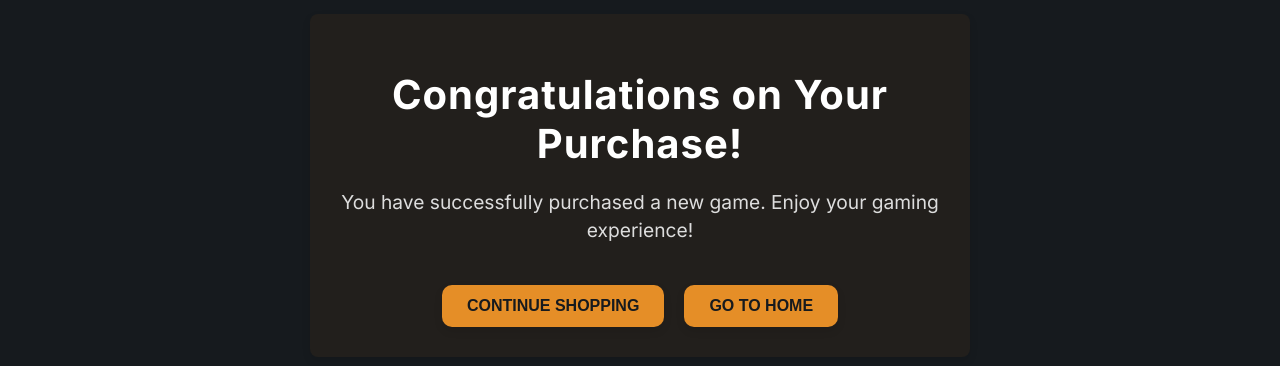
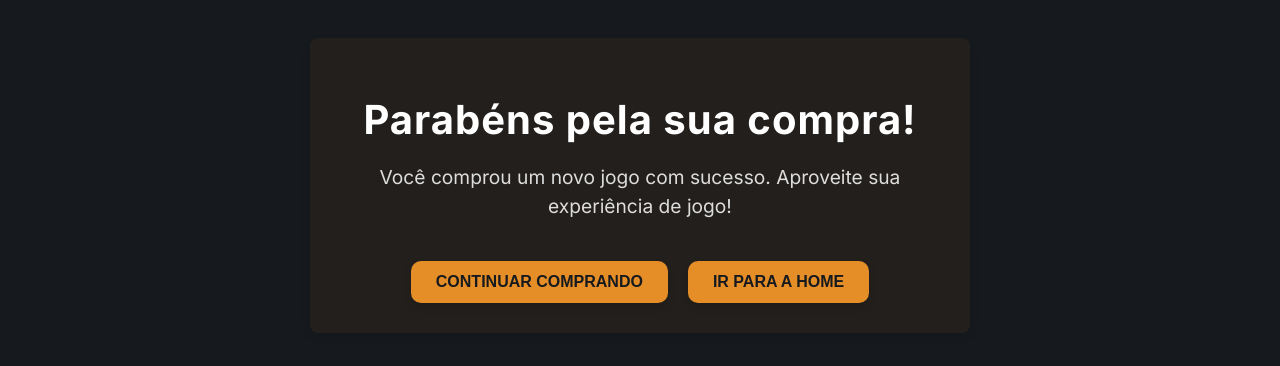
Before and after one commit to mateusmarquessz/Video-Game-Store, a React (Create React App) app in the folder front/: page /congratulationsPurchase in a window 1280 px wide. Shown: the part 294-660 px from the top of the page. Built offline with nearby package versions, Linux system fonts and the light colour scheme; no server answers.

Commit message:
Update for portuguese

```diff
--- a/front/src/Components/congratulationsPurchase.jsx
+++ b/front/src/Components/congratulationsPurchase.jsx
@@ -21,16 +21,16 @@ const CongratulationsPurchase = () => {
       <Header />
       <div className="congratulations-container">
         <div className="congratulations-thumbnail">
-        <h1 className="congratulations-heading">Congratulations on Your Purchase!</h1>
+          <h1 className="congratulations-heading">Parabéns pela sua compra!</h1>
           <p className="congratulations-message">
-          You have successfully purchased a new game. Enjoy your gaming experience!
+            Você comprou um novo jogo com sucesso. Aproveite sua experiência de jogo!
           </p>
           <div className="congratulations-button-container">
             <button className="congratulations-button" onClick={handleContinueShopping}>
-            Continue Shopping
+              Continuar comprando
             </button>
             <button className="congratulations-button" onClick={handleGoHome}>
-            Go to Home
+              Ir para a home
             </button>
           </div>
         </div>
```
Lines whose indentation alone changed are shown as unchanged.
